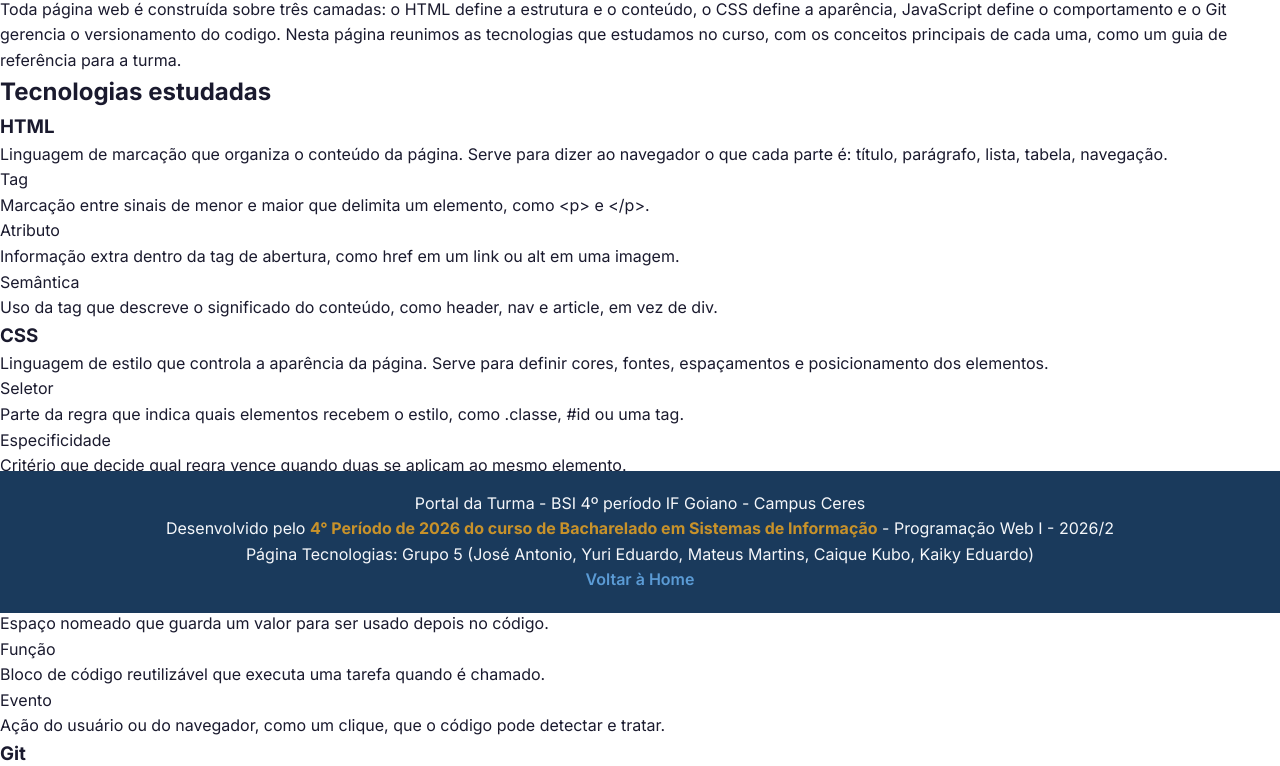
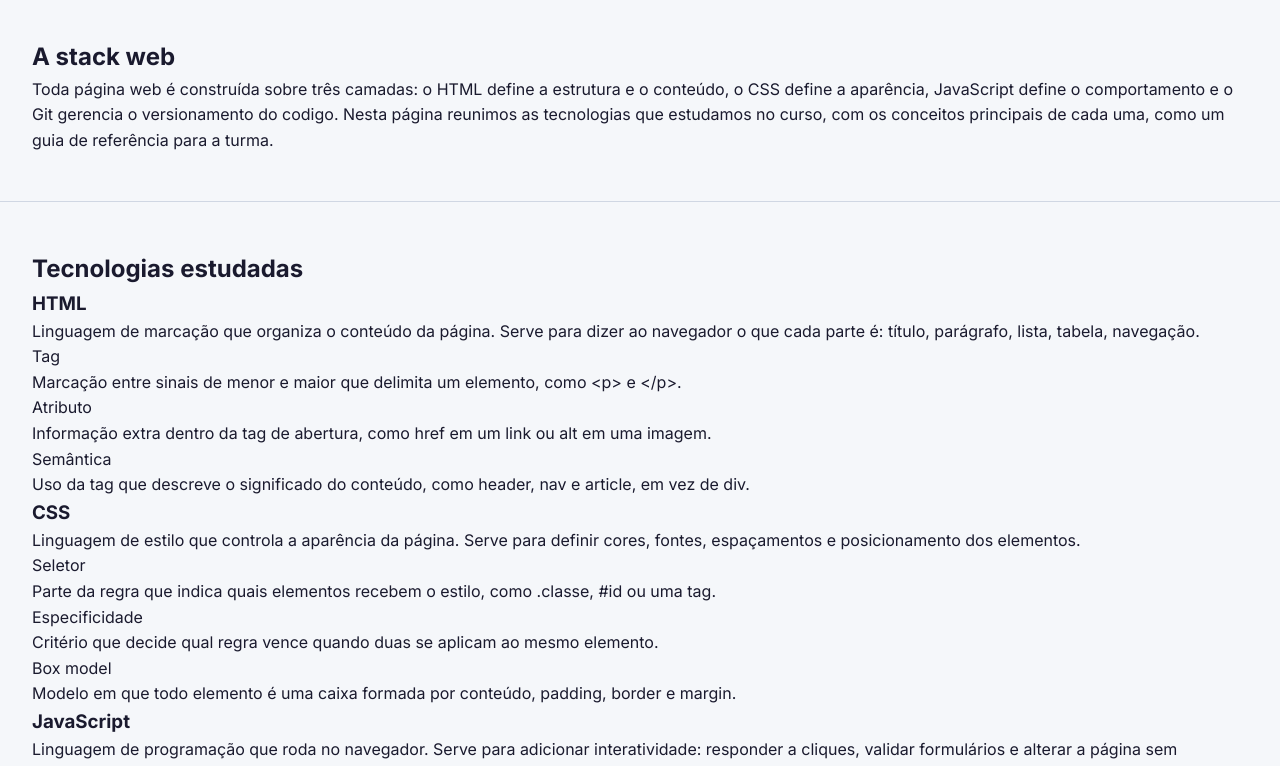
Before and after one commit to Kaiky-Soouzaa/prog-web-i, a plain HTML site: page portal-bsi/tecnologias.html in a window 1280 px wide. Shown: the part 187-953 px from the top of the page. Drawn offline with Linux system fonts and the light colour scheme.

Commit message:
Criação da base visual e variáveis do CSS

```diff
--- a/portal-bsi/style.css
+++ b/portal-bsi/style.css
@@ -1,49 +1,77 @@
+/* COMMIT 06 — 17:05 — Kaiky Eduardo
+   Arquivo: CSS | Responsável: Kaiky Eduardo
+   Etapa: Base visual e variáveis do projeto
+*/
+/* =====================================================================
+   style.css COMENTADO PARA ESTUDO — Grupo 5, página tecnologias.html
+   Ordem do arquivo (exigida pelo enunciado):
+   1º :root (cores)  →  2º reset  →  3º o resto
+   ===================================================================== */
+
+
+/* ===== 1. PALETA DE CORES (variáveis) =====
+   :root é o elemento mais alto da página. As variáveis criadas aqui
+   valem para a página inteira.
+   Para usar uma cor: var(--azul).
+   Vantagem: se a cor mudar, muda num lugar só e a página toda acompanha.
+   REGRA DO ENUNCIADO: nenhuma cor em hexadecimal (#...) fora do :root. */
+
+:root {
+    --azul: #1A3A5C;      /* cor principal: cabeçalho, rodapé, títulos */
+    --azul2: #2563A8;     /* azul médio: borda de cima dos cards */
+    --azul3: #5B9BD5;     /* azul claro: linhas alternadas da tabela */
+    --dourado: #C8922A;   /* destaque: hover do menu, link ativo */
+    --fundo: #F5F7FA;     /* fundo da página */
+    --tinta: #1A1A2E;     /* cor do texto principal */
+    --cinza: #5A6270;     /* texto secundário (dd, caption) */
+    --linha: #D0D7E3;     /* bordas e separadores */
+    --branco: #FFFFFF;
+    /* Cor exigida no enunciado para o aside do Grupo 5.
+       Ela não estava na paleta, então escrever o hex direto no aside
+       violaria a regra. Criamos a variável com autorização do professor no fórum. */
+    --azul-claro: #EAF0F8;
+}
+
+
+/* ===== 2. RESET =====
+   Tem que ser a primeira regra depois do :root (exigência do enunciado).
+   O * seleciona TODOS os elementos da página. */
+
 * {
+    /* padding e borda passam a contar DENTRO da largura.
+       Sem isso, uma caixa com width 100% + padding fica maior que a tela. */
     box-sizing: border-box;
+    /* Cada navegador tem espaçamentos padrão diferentes.
+       Zeramos tudo para todos começarem do mesmo ponto. */
     margin: 0;
     padding: 0;
+    /* Efeito colateral: listas (ol, ul) e dd perdem o recuo.
+       Mais abaixo devolvemos esse recuo onde precisa. */
 }
 
+
+/* ===== 3. BASE: font-family só aqui, os filhos herdam =====
+   HERANÇA: os elementos de dentro do body recebem essas propriedades
+   automaticamente. Repetir a fonte em cada seletor seria desnecessário,
+   e o enunciado cobra isso. */
+
 body {
-    font-family: "Inter", Arial, sans-serif;
+    font-family: 'Inter', Arial, sans-serif; /* se a Inter falhar, usa Arial */
     font-size: 16px;
-    line-height: 1.6;
+    line-height: 1.6;                         /* espaço entre as linhas do texto */
     color: var(--tinta);
-    background-color: var(-- fundo);
-    height: 100%;
-    display: flex;
-    flex-direction: column;
-    min-height: 100vh;
+    background-color: var(--fundo);
 }
 
-:root {
-    --azul: #1A3A5C;
-    /* cor principal — cabeçalho, botões, títulos*/
-    --azul2: #2563A8;
-    /* variação média — hover, destaques */
-    --azul3: #5B9BD5;
-    /* variação clara — bordas, ícones */
-    --dourado: #C8922A;
-    /*cor de destaque — âmbar, CTA */
-    --fundo: #F5F7FA;
-    /* fundo da página */
-    --tinta: #1A1A2E;
-    /* cor do texto principal */
-    --cinza: #5A6270;
-    /* texto secundário, labels */
-    --linha: #D0D7E3;
-    /* bordas eseparadores */
-    --branco: #FFFFFF;
-}
 
-/* css cabecalho */
+/* ===== 4. CABEÇALHO (modelo padronizado pela turma) ===== */
 
 #cabecalho {
     background-color: var(--azul);
     padding: 10px 10px;
 }
 
-#menu-cabecalho ul {
+#menu-cabecalho ul{
     margin: 10px 0 0 0;
     display: flex;
     flex-wrap: wrap;
@@ -58,22 +86,53 @@ body {
     text-decoration: none;
 }
 
-.link-nav:hover {
+.link-nav:hover{
     color: var(--dourado);
     text-decoration: underline;
 }
 
-/* css do rodape */
+/* Link da página atual (exigência do enunciado, seção 7).
+   .link-nav.ativo SEM espaço = o MESMO elemento com as DUAS classes. */
+
+.link-nav.ativo {
+    color: var(--dourado);
+}
+
+
+/* ===== 5. FOCO ACESSÍVEL =====
+   Quando a pessoa navega pela tecla Tab, aparece um contorno dourado no link.
+   :focus-visible mostra o contorno para quem usa o teclado, mas não no clique do mouse.
+   O enunciado proíbe outline: none sem substituto. Nós não removemos, só personalizamos. */
+
+a:focus-visible {
+    outline: 2px solid var(--dourado);
+    outline-offset: 3px; /* afasta o contorno 3px do texto */
+}
+
+
+/* ===== 6. CONTEÚDO ===== */
+
+/* "main h1" COM espaço = seletor de descendente: o h1 que está DENTRO do main.
+   Garante que a regra só afete o título da página. */
+main h1 {
+    color: var(--azul);
+    padding: 2rem 2rem 0; /* cima 2rem, laterais 2rem, baixo 0 */
+}
+
+/* Classe obrigatória das sections (enunciado: padding 3rem 2rem + borda embaixo). */
+.secao {
+    padding: 3rem 2rem;
+    border-bottom: 1px solid var(--linha);
+}
+
+
+/* ===== 7. RODAPÉ (modelo padronizado pela turma) ===== */
 
 #rodape {
   background-color: var(--azul);
   color: var(--fundo);
   text-align: center;
   padding: 20px 15px;
-    position: fixed;
-    bottom: 0;
-    left: 0;
-    width: 100%;
 }
 
 #rodape strong {
```
Lines whose indentation alone changed are shown as unchanged.
